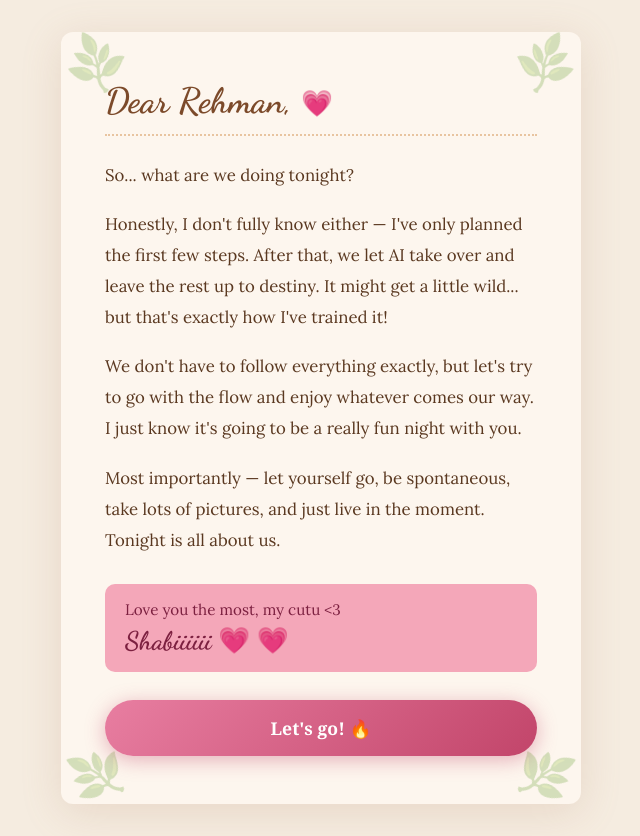
After one commit to shabeeha/LLM_decides_your_night, a Flask app: page /letter in a window 1280 px wide. The commit adds this page. Shown: the whole page, without its empty margins (319-959 px from the left). Run offline with Flask 3, Linux system fonts and the light colour scheme.

Commit message:
letter and better prompt

```diff
--- a/app.py
+++ b/app.py
@@ -27,6 +27,10 @@ def rules():
 def timer():
     return render_template("timer.html")
 
+@app.route("/letter")
+def letter():
+    return render_template("letter.html")
+
 @app.route("/fate")
 def fate():
     return render_template("fate.html")
@@ -37,17 +41,12 @@ def decide():
 
     if not history:
         user_message = (
-            "It's a fun, wild, sexy, very fun and crazy date night with my husband in Covington. "
-            "We are doing these first and then letting you decide what to do next:\n"
-            "0. Takes photos of every single step\n"
-            "1. Dress your absolute best. Look hot AF!!\n"
-            "2. Pre booze at home\n"
-            "3. Take the cab / walk\n"
-            "4. Take a shot at any of your fav places in Covington\n\n"
-            "We've done all of the above. Now give us the next activity."
+            "We've completed the warm-up steps: dressed up, pre-boozed at home, took a cab, "
+            "and took a shot at a bar together. Now start the date night experience. "
+            "Begin by assigning the dares."
         )
     else:
-        user_message = "We did that! Give us the next activity."
+        user_message = "Done! What's next?"
 
     history.append({"role": "user", "content": user_message})
 
@@ -55,14 +54,36 @@ def decide():
         {
             "role": "system",
             "content": (
-                "You are a bold, creative, wildly fun date-night planner for a married couple. "
-                "Every suggestion must follow this exact format:\n\n"
-                "[Number]. [Catchy Activity Name] [emoji]\n"
-                "[2-4 sentences describing exactly what to do, with specific fun rules or twists. "
-                "Be playful, bold, a little flirty, and make it feel like an adventure. "
-                "Give it personality — like a challenge or a game, not just a generic idea.]\n\n"
-                "Only suggest ONE activity at a time. Never repeat a previous suggestion. "
-                "Keep the energy escalating as the night goes on."
+                "You are a calm, witty, and fun date night guide for a married couple. "
+                "Your tone is warm, a little cheeky, but always clear and easy to read. "
+                "Think of yourself as a cool friend who's quietly masterminding their best night out.\n\n"
+
+                "The night must follow this structure — track where you are and don't skip steps:\n"
+                "1. Dare announcement — tell them the AI gods have blessed them with dares, but don't generate any. They give dares to each other.\n"
+                "2. Place 1 — a bar. Give them a fun challenge or game to do here.\n"
+                "3. Photo moment — ask a stranger to take a proper photo of them together.\n"
+                "4. Place 2 — a second bar. Include a flirty or spicy moment here.\n"
+                "5. Fun challenge — a quick game or mini competition between just the two of them.\n"
+                "6. Place 3 — a dancing spot. Add a spontaneous twist here.\n"
+                "7. Photo moment — a fun selfie with a group of strangers nearby.\n"
+                "8. Place 4 — a dessert place to wind down.\n"
+                "9. Romantic ending — something intimate and personal to close the night.\n\n"
+
+                "Dare reminder rule:\n"
+                "- At steps 4, 6, and 8, casually remind them to check if they've given each other their dares yet.\n"
+                "- Keep the reminder short — one sentence, slipped in naturally at the end of the step.\n\n"
+
+                "Rules:\n"
+                "- ONE step at a time. 2-3 short, clear sentences max.\n"
+                "- Plain, simple English. No jargon, no over-the-top language.\n"
+                "- No specific venue names — tell them what kind of place and what to do there.\n"
+                "- Never repeat an activity.\n"
+                "- Photo moments must be specific: either ask a stranger to take a proper photo, or find a group for a selfie.\n"
+                "- Fun challenges should be interactive between the two of them — a quick game, a bet, or a mini competition.\n\n"
+
+                "For your very first response, say exactly:\n"
+                "'The AI gods have blessed you both with 3 dares each. Give each other your dares now or save them for the right moment tonight.'\n"
+                "Then immediately move on to step 2 — the first bar. One step at a time from here."
             ),
         }
     ] + history
@@ -79,5 +100,9 @@ def decide():
 
     return jsonify({"suggestion": assistant_message})
 
+@app.route("/ending")
+def ending():
+    return render_template("ending.html")
+
 if __name__ == "__main__":
     app.run(debug=True)
--- a/static/css/style.css
+++ b/static/css/style.css
@@ -270,6 +270,100 @@ body {
 
 .check-box { font-size: 1.5rem; flex-shrink: 0; }
 
+/* ── Letter page ── */
+.page-letter {
+  background: #f5ece0;
+  padding: 32px 16px;
+  min-height: 100vh;
+  align-items: flex-start;
+}
+
+.letter-paper {
+  background: #fdf6ee;
+  border-radius: 12px;
+  max-width: 520px;
+  width: 100%;
+  margin: 0 auto;
+  padding: 48px 44px;
+  position: relative;
+  box-shadow: 0 8px 40px rgba(180,130,100,0.2);
+  color: #4a2e1a;
+  overflow: hidden;
+}
+
+/* Floral corner emojis */
+.floral {
+  position: absolute;
+  font-size: 2.8rem;
+  opacity: 0.25;
+  line-height: 1;
+}
+.floral-tl { top: 8px;  left: 8px;  transform: rotate(20deg) scaleX(-1); }
+.floral-tr { top: 8px;  right: 8px; transform: rotate(-20deg); }
+.floral-bl { bottom: 8px; left: 8px;  transform: rotate(-20deg) scaleX(-1); }
+.floral-br { bottom: 8px; right: 8px; transform: rotate(20deg); }
+
+.letter-content { position: relative; z-index: 1; }
+
+.letter-dear {
+  font-family: 'Dancing Script', cursive;
+  font-size: 2.2rem;
+  color: #7c4a2a;
+  margin-bottom: 24px;
+  border-bottom: 2px dotted #e8c4a0;
+  padding-bottom: 12px;
+}
+
+.letter-heart { font-size: 1.6rem; }
+
+.letter-text {
+  font-family: 'Lora', serif;
+  font-size: 1.05rem;
+  line-height: 1.85;
+  margin-bottom: 18px;
+  color: #5a3820;
+}
+
+.letter-sign-box {
+  background: #f4a7b9;
+  border-radius: 10px;
+  padding: 16px 20px;
+  margin-top: 28px;
+  margin-bottom: 4px;
+}
+
+.letter-sign-text {
+  font-family: 'Lora', serif;
+  font-size: 0.95rem;
+  color: #7c2040;
+  margin-bottom: 6px;
+}
+
+.letter-sign-name {
+  font-family: 'Dancing Script', cursive;
+  font-size: 1.6rem;
+  font-weight: 700;
+  color: #7c2040;
+}
+
+.btn-letter-next {
+  display: block;
+  margin-top: 28px;
+  background: linear-gradient(135deg, #e87ea1, #c2456a);
+  color: #fff;
+  text-align: center;
+  font-family: 'Georgia', serif;
+  box-shadow: 0 4px 20px rgba(194,69,106,0.4);
+}
+.btn-letter-next:hover { transform: scale(1.03); box-shadow: 0 8px 28px rgba(194,69,106,0.6); }
+
+@media (max-width: 480px) {
+  .letter-paper  { padding: 36px 24px; }
+  .letter-dear   { font-size: 1.8rem; }
+  .letter-text   { font-size: 0.95rem; }
+  .floral        { font-size: 2rem; }
+}
+
 /* ── Timer page ── */
 .page-timer {
   background: linear-gradient(135deg, #0a0a1a 0%, #1a0a2e 50%, #3d1a5e 100%);
--- a/templates/fate.html
+++ b/templates/fate.html
@@ -23,6 +23,7 @@
       <button class="btn btn-next" onclick="decideFate()">
         Done that! What's next? 🔥
       </button>
+      <a href="/ending" class="btn-end-night">That's a wrap for tonight ✨</a>
     </div>
 
     <div class="loading" id="loading" style="display:none;">
--- /dev/null
+++ b/templates/letter.html
@@ -0,0 +1,43 @@
+<!DOCTYPE html>
+<html lang="en">
+<head>
+  <meta charset="UTF-8" />
+  <meta name="viewport" content="width=device-width, initial-scale=1.0" />
+  <title>A Letter for You 💌</title>
+  <link rel="stylesheet" href="/static/css/style.css" />
+  <link href="https://fonts.googleapis.com/css2?family=Dancing+Script:wght@600;700&family=Lora:ital,wght@0,400;0,500;1,400&display=swap" rel="stylesheet" />
+</head>
+<body class="page-letter">
+
+  <div class="letter-paper">
+
+    <!-- Floral corners (CSS only) -->
+    <div class="floral floral-tl">🌿</div>
+    <div class="floral floral-tr">🌿</div>
+    <div class="floral floral-bl">🌿</div>
+    <div class="floral floral-br">🌿</div>
+
+    <div class="letter-content">
+
+      <h2 class="letter-dear">Dear Rehman, <span class="letter-heart">💗</span></h2>
+
+      <p class="letter-text">So... what are we doing tonight?</p>
+
+      <p class="letter-text">Honestly, I don't fully know either — I've only planned the first few steps. After that, we let AI take over and leave the rest up to destiny. It might get a little wild... but that's exactly how I've trained it!</p>
+
+      <p class="letter-text">We don't have to follow everything exactly, but let's try to go with the flow and enjoy whatever comes our way. I just know it's going to be a really fun night with you.</p>
+
+      <p class="letter-text">Most importantly — let yourself go, be spontaneous, take lots of pictures, and just live in the moment. Tonight is all about us.</p>
+
+      <div class="letter-sign-box">
+        <p class="letter-sign-text">Love you the most, my cutu &lt;3</p>
+        <p class="letter-sign-name">Shabiiiiii <span>💗 💗</span></p>
+      </div>
+
+      <a href="/rules" class="btn btn-letter-next">Let's go! 🔥</a>
+
+    </div>
+  </div>
+
+</body>
+</html>
--- a/templates/timer.html
+++ b/templates/timer.html
@@ -38,7 +38,7 @@
     <p class="timer-tease" id="timer-tease">Get ready for the most fun,<br><em>wild, crazy night of your life 🔥</em></p>
     <p class="timer-checkin">Check back on the date night to know the next steps!</p>
 
-    <a href="/rules" class="btn btn-start" id="start-btn" style="display:none;">
+    <a href="/letter" class="btn btn-start" id="start-btn" style="display:none;">
       🔥 Start your date night
     </a>
   </div>
```
Also changed, not shown: other parts of static/css/style.css (+65 -0 lines), templates/ending.html (added, +50 -0 lines).
